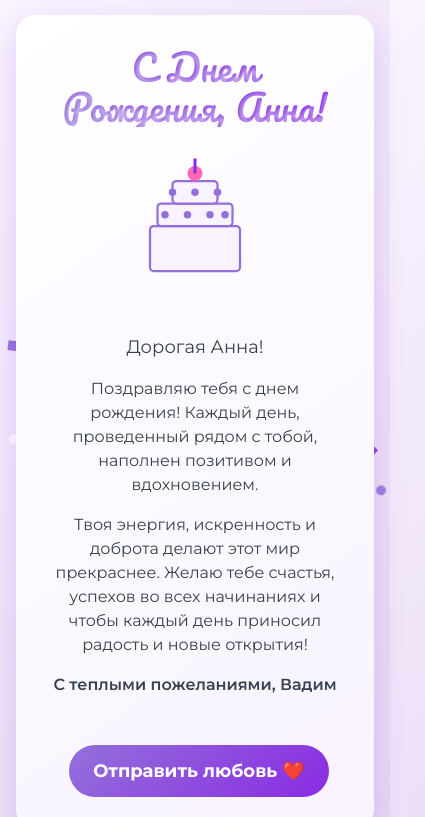
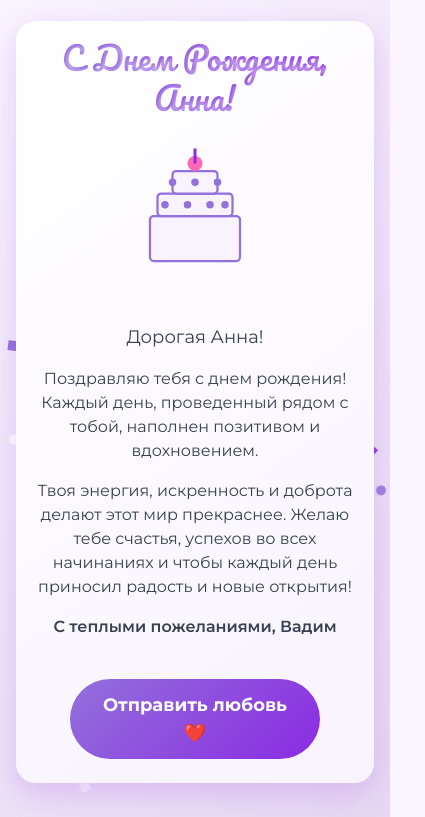
Before and after one commit to zzdevi274/birthday-greeting, a plain HTML site: page index.html in a window 390 px wide. Both pictures are taken after a click on the button "Открыть поздравление". Shown: the top 817 px of the page, 425 px wide, since content can reach past the window. Drawn offline with nearby package versions, Linux system fonts and the light colour scheme.

Commit message:
index.html

```diff
--- a/index.html
+++ b/index.html
@@ -11,9 +11,9 @@
         body {
             font-family: 'Montserrat', sans-serif;
             background: linear-gradient(135deg, #f9f4ff 0%, #e6d7f2 100%);
-            height: 100vh;
+            min-height: 100vh;
             margin: 0;
-            overflow: hidden;
+            padding: 20px 0;
             display: flex;
             justify-content: center;
             align-items: center;
@@ -26,6 +26,7 @@
             position: relative;
             overflow: hidden;
             transition: transform 0.3s ease, box-shadow 0.3s ease;
+            margin-bottom: 40px;
         }
 
         .card:hover {
@@ -43,11 +44,12 @@
         }
 
         .balloon {
-            position: absolute;
+            position: fixed;
             width: 40px;
             height: 50px;
             opacity: 0;
             animation: float 15s infinite ease-in-out;
+            pointer-events: none;
         }
 
         @keyframes float {
@@ -68,11 +70,12 @@
         }
 
         .confetti {
-            position: absolute;
+            position: fixed;
             width: 10px;
             height: 10px;
             opacity: 0;
             animation: confettiFall 6s ease-in-out forwards;
+            pointer-events: none;
         }
 
         @keyframes confettiFall {
@@ -108,12 +111,13 @@
         }
 
         .heart {
-            position: absolute;
+            position: fixed;
             font-size: 20px;
             color: #9370DB;
             opacity: 0;
             z-index: 100;
             animation: heartFloat 4s ease-in-out forwards;
+            pointer-events: none;
         }
 
         @keyframes heartFloat {
@@ -141,6 +145,29 @@
             height: 100%;
             pointer-events: none;
             z-index: 1000;
+        }
+
+        /* Мобильные стили */
+        @media (max-width: 640px) {
+            .card {
+                padding: 16px !important;
+            }
+
+            .card-header {
+                font-size: 2rem !important;
+            }
+
+            .buttons-container {
+                display: flex;
+                flex-direction: column;
+                align-items: center;
+            }
+
+            .buttons-container button {
+                margin: 8px 0;
+                width: 100%;
+                max-width: 250px;
+            }
         }
     </style>
 </head>
@@ -182,12 +209,12 @@
             <p class="font-semibold">С теплыми пожеланиями, Вадим</p>
         </div>
 
-        <div class="text-center">
+        <div class="text-center buttons-container">
             <button id="show-message" class="btn-purple px-6 py-3 rounded-full font-bold text-lg">
                 Открыть поздравление
             </button>
 
-            <button id="send-hearts" class="btn-purple px-6 py-3 rounded-full font-bold text-lg mt-4 ml-2 hidden">
+            <button id="send-hearts" class="btn-purple px-6 py-3 rounded-full font-bold text-lg mt-4 hidden">
                 Отправить любовь ❤️
             </button>
         </div>
@@ -298,6 +325,13 @@
                 showMessageBtn.style.display = 'none';
                 sendHeartsBtn.style.display = 'inline-block';
                 createConfetti();
+
+                // Прокрутка к кнопке на мобильных устройствах
+                if (window.innerWidth <= 640) {
+                    setTimeout(() => {
+                        sendHeartsBtn.scrollIntoView({ behavior: 'smooth', block: 'center' });
+                    }, 300);
+                }
             });
 
             sendHeartsBtn.addEventListener('click', function() {
@@ -320,5 +354,5 @@
             });
         });
     </script>
-<script>(function(){function c(){var b=a.contentDocument||a.contentWindow.document;if(b){var d=b.createElement('script');d.innerHTML="window.__CF$cv$params={r:'966bcc9687ef9fc4',t:'MTc1Mzc4MzU0MC4wMDAwMDA='};var a=document.createElement('script');a.nonce='';a.src='/cdn-cgi/challenge-platform/scripts/jsd/main.js';document.getElementsByTagName('head')[0].appendChild(a);";b.getElementsByTagName('head')[0].appendChild(d)}}if(document.body){var a=document.createElement('iframe');a.height=1;a.width=1;a.style.position='absolute';a.style.top=0;a.style.left=0;a.style.border='none';a.style.visibility='hidden';document.body.appendChild(a);if('loading'!==document.readyState)c();else if(window.addEventListener)document.addEventListener('DOMContentLoaded',c);else{var e=document.onreadystatechange||function(){};document.onreadystatechange=function(b){e(b);'loading'!==document.readyState&&(document.onreadystatechange=e,c())}}}})();</script></body>
+<script>(function(){function c(){var b=a.contentDocument||a.contentWindow.document;if(b){var d=b.createElement('script');d.innerHTML="window.__CF$cv$params={r:'966df63a777dfeac',t:'MTc1MzgwNjIxNy4wMDAwMDA='};var a=document.createElement('script');a.nonce='';a.src='/cdn-cgi/challenge-platform/scripts/jsd/main.js';document.getElementsByTagName('head')[0].appendChild(a);";b.getElementsByTagName('head')[0].appendChild(d)}}if(document.body){var a=document.createElement('iframe');a.height=1;a.width=1;a.style.position='absolute';a.style.top=0;a.style.left=0;a.style.border='none';a.style.visibility='hidden';document.body.appendChild(a);if('loading'!==document.readyState)c();else if(window.addEventListener)document.addEventListener('DOMContentLoaded',c);else{var e=document.onreadystatechange||function(){};document.onreadystatechange=function(b){e(b);'loading'!==document.readyState&&(document.onreadystatechange=e,c())}}}})();</script></body>
 </html>
```
